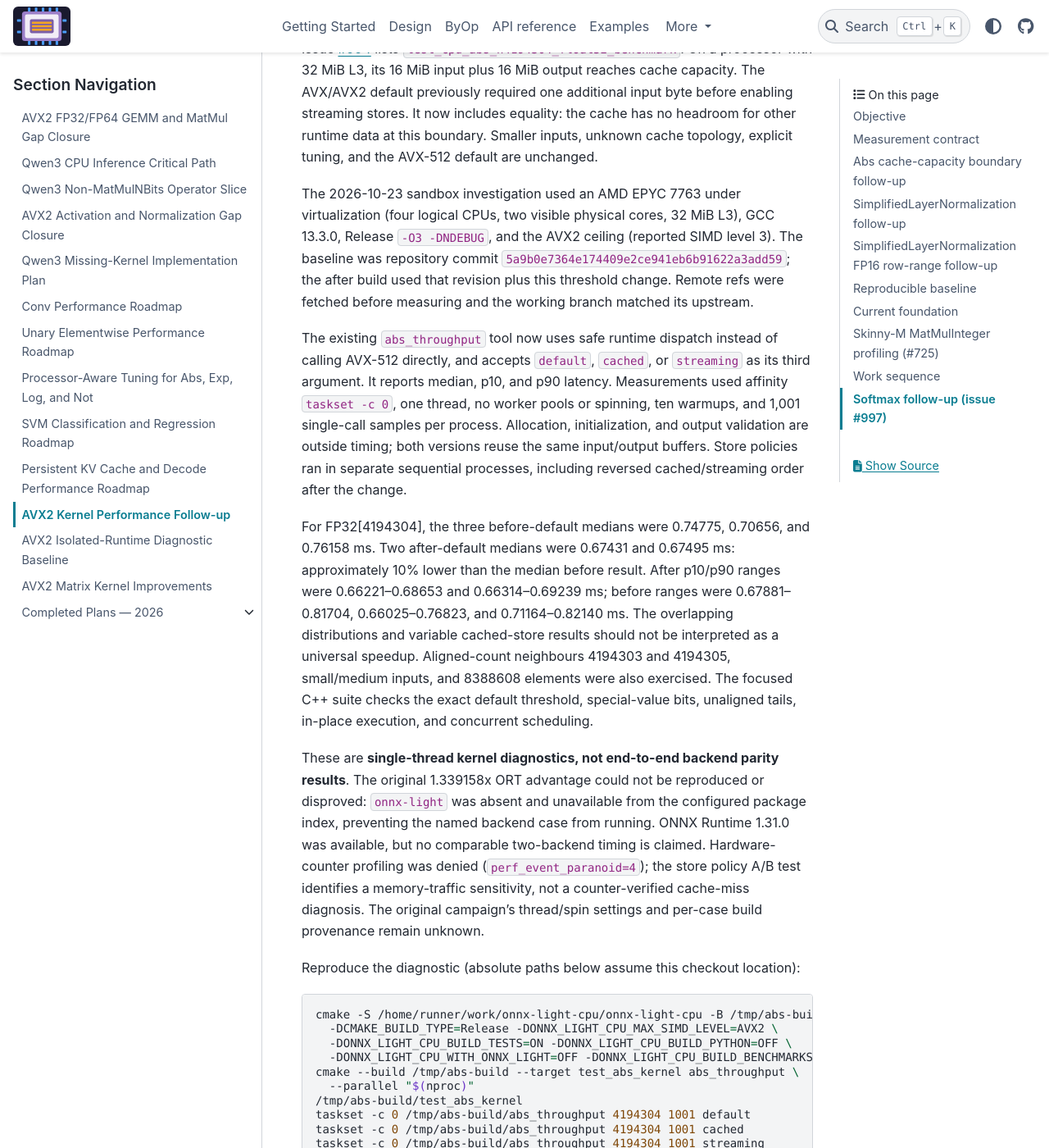
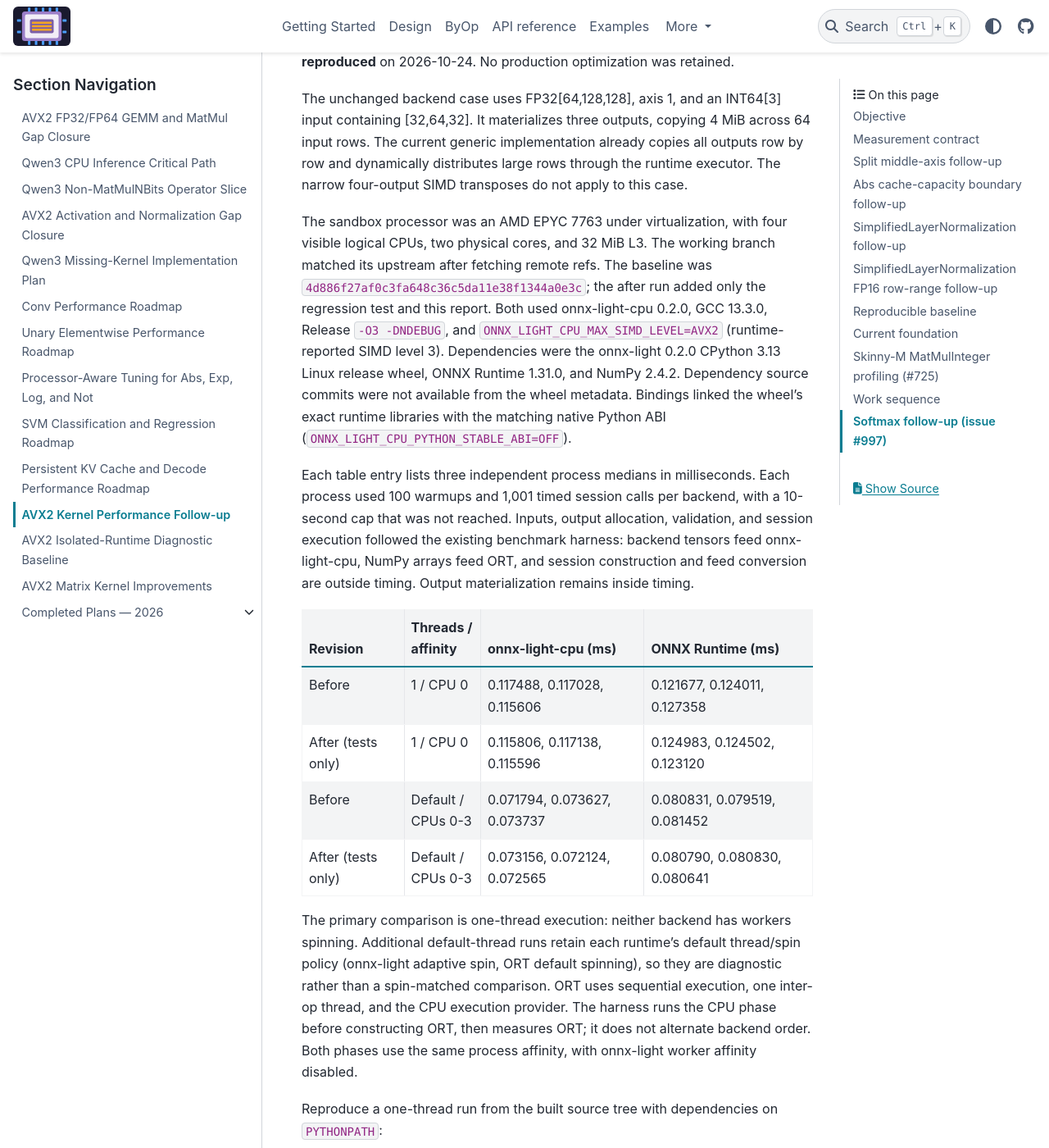
Before and after one commit to xadupre/onnx-light-cpu, a Sphinx documentation site: the page built from docs/next_steps/2026/2026_09_avx2_performance.rst, in a window 1280 px wide and 1400 px high, scrolled down 1302 px. Shown: the whole window at 82% size. Built offline with Sphinx 7.4.7 and the PyData theme 0.15.4, drawn with Linux system fonts in a browser that asks for light colours; pages that are not in the unit, such as notebooks, are missing from menus; some of the changed text lies outside the part shown.

Commit message:
Document Split AVX2 non-reproduction and cover middle-axis scheduling (#1025)
* Initial plan

* Document Split AVX2 non-reproduction and cover middle-axis scheduling

Co-authored-by: xadupre <22452781+xadupre@users.noreply.github.com>

---------

Co-authored-by: copilot-swe-agent[bot] <198982749+Copilot@users.noreply.github.com>
Co-authored-by: xadupre <22452781+xadupre@users.noreply.github.com>

```diff
--- a/docs/next_steps/2026/2026_09_avx2_performance.rst
+++ b/docs/next_steps/2026/2026_09_avx2_performance.rst
@@ -41,6 +41,96 @@ An AVX2 change must improve a measured priority case, preserve all differential
 tests and vector-tail cases, and leave the automatic AVX-512 build unchanged.
 The final corpus target is at least ``1.0x`` ONNX Runtime median performance
 for each priority family, with no priority case below ``0.9x``.
+
+Split middle-axis follow-up
+--------------------------
+
+Issue `#992 <https://github.com/xadupre/onnx-light-cpu/issues/992>`_ reports
+0.301951 ms for onnx-light-cpu versus 0.217037 ms for ONNX Runtime on
+``test_cpu_split_middle_axis_float32_benchmark``. The gap was **not
+reproduced** on 2026-10-24. No production optimization was retained.
+
+The unchanged backend case uses FP32[64,128,128], axis 1, and an INT64[3]
+input containing [32,64,32]. It materializes three outputs, copying 4 MiB
+across 64 input rows. The current generic implementation already copies all
+outputs row by row and dynamically distributes large rows through the runtime
+executor. The narrow four-output SIMD transposes do not apply to this case.
+
+The sandbox processor was an AMD EPYC 7763 under virtualization, with four
+visible logical CPUs, two physical cores, and 32 MiB L3. The working branch
+matched its upstream after fetching remote refs. The baseline was
+``4d886f27af0c3fa648c36c5da11e38f1344a0e3c``; the after run added only the
+regression test and this report. Both used onnx-light-cpu 0.2.0, GCC 13.3.0,
+Release ``-O3 -DNDEBUG``, and ``ONNX_LIGHT_CPU_MAX_SIMD_LEVEL=AVX2``
+(runtime-reported SIMD level 3). Dependencies were the onnx-light 0.2.0
+CPython 3.13 Linux release wheel, ONNX Runtime 1.31.0, and NumPy 2.4.2.
+Dependency source commits were not available from the wheel metadata.
+Bindings linked the wheel's exact runtime libraries with the matching native
+Python ABI (``ONNX_LIGHT_CPU_PYTHON_STABLE_ABI=OFF``).
+
+Each table entry lists three independent process medians in milliseconds.
+Each process used 100 warmups and 1,001 timed session calls per backend,
+with a 10-second cap that was not reached. Inputs, output allocation,
+validation, and session execution followed the existing benchmark harness:
+backend tensors feed onnx-light-cpu, NumPy arrays feed ORT, and session
+construction and feed conversion are outside timing. Output materialization
+remains inside timing.
+
+.. list-table::
+   :header-rows: 1
+   :widths: 20 15 32 33
+
+   * - Revision
+     - Threads / affinity
+     - onnx-light-cpu (ms)
+     - ONNX Runtime (ms)
+   * - Before
+     - 1 / CPU 0
+     - 0.117488, 0.117028, 0.115606
+     - 0.121677, 0.124011, 0.127358
+   * - After (tests only)
+     - 1 / CPU 0
+     - 0.115806, 0.117138, 0.115596
+     - 0.124983, 0.124502, 0.123120
+   * - Before
+     - Default / CPUs 0-3
+     - 0.071794, 0.073627, 0.073737
+     - 0.080831, 0.079519, 0.081452
+   * - After (tests only)
+     - Default / CPUs 0-3
+     - 0.073156, 0.072124, 0.072565
+     - 0.080790, 0.080830, 0.080641
+
+The primary comparison is one-thread execution: neither backend has workers
+spinning. Additional default-thread runs retain each runtime's default
+thread/spin policy (onnx-light adaptive spin, ORT default spinning), so they
+are diagnostic rather than a spin-matched comparison. ORT uses sequential
+execution, one inter-op thread, and the CPU execution provider. The harness
+runs the CPU phase before constructing ORT, then measures ORT; it does not
+alternate backend order. Both phases use the same process affinity, with
+onnx-light worker affinity disabled.
+
+Reproduce a one-thread run from the built source tree with dependencies on
+``PYTHONPATH``::
+
+    taskset -c 0 python -m onnx_light_cpu benchmark \
+      --test '^test_cpu_split_middle_axis_float32_benchmark$' --dtype float32 \
+      --threads 1 --repeat 1001 --warmup 100 -t 10 --onnxruntime \
+      -o /tmp/split.xlsx
+
+For the default-thread diagnostic use ``taskset -c 0-3`` and ``--threads 0``.
+Hardware-counter profiling was denied (``perf_event_paranoid=4``), and no
+counter-verified bottleneck or new performance improvement is claimed.
+The original campaign lacks per-case commits and thread/spin settings, so
+these results cannot establish why its older measurement differed.
+
+The focused C++ regression compares the exact middle-axis shape and nearby
+row counts against onnx-light's built-in Split, byte for byte. It also checks
+the parallel threshold at 15/16/17 rows, empty output segments, concurrent
+execution, single-thread execution, and suppression of nested scheduling.
+All 13 Split tests pass. Since the reported gap is not repeatable here,
+changing the copy algorithm or benchmark workload is not justified by this
+evidence.
 
 Abs cache-capacity boundary follow-up
 -------------------------------------
```
Also changed, not shown: 1 other file.
